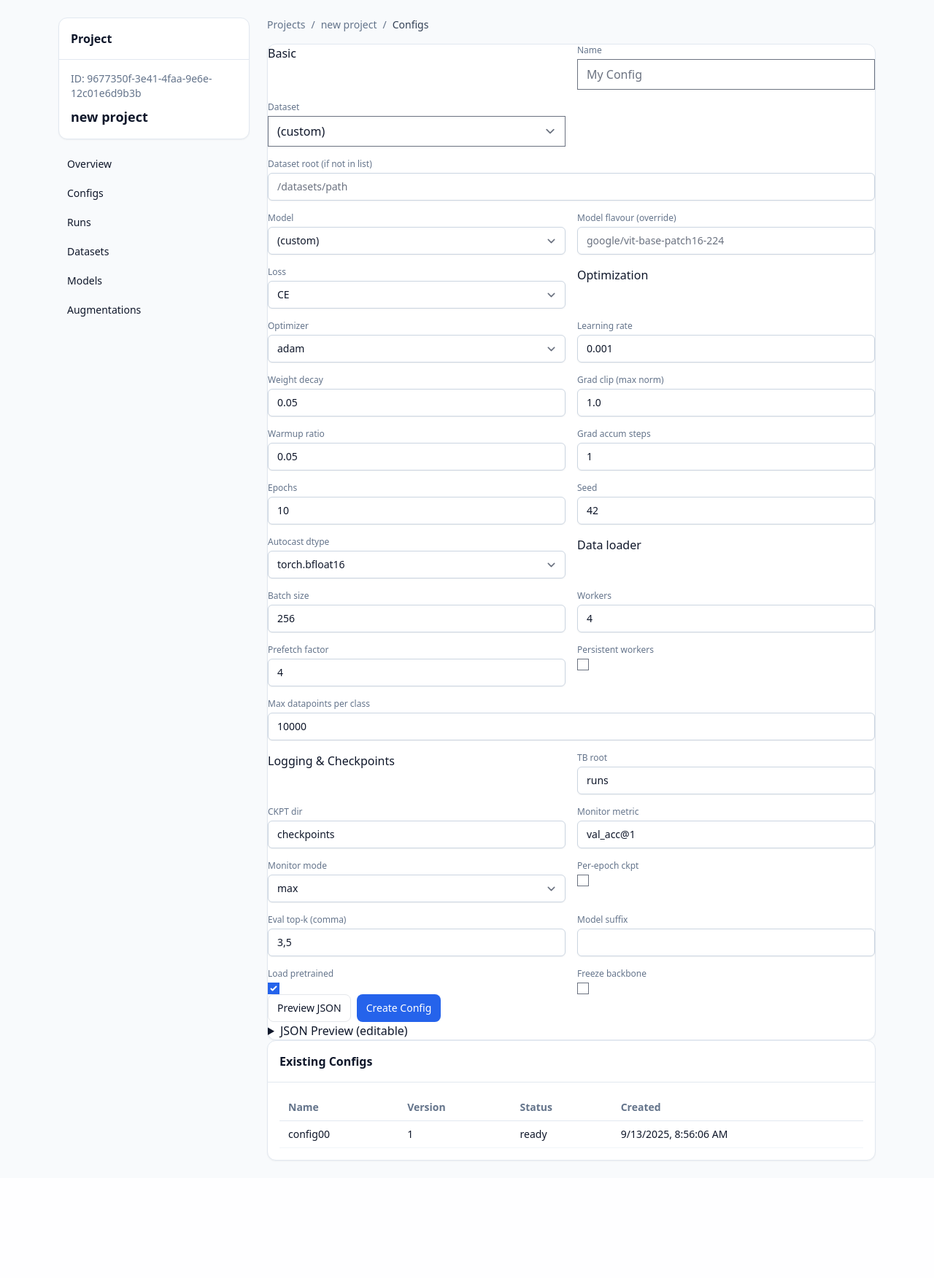
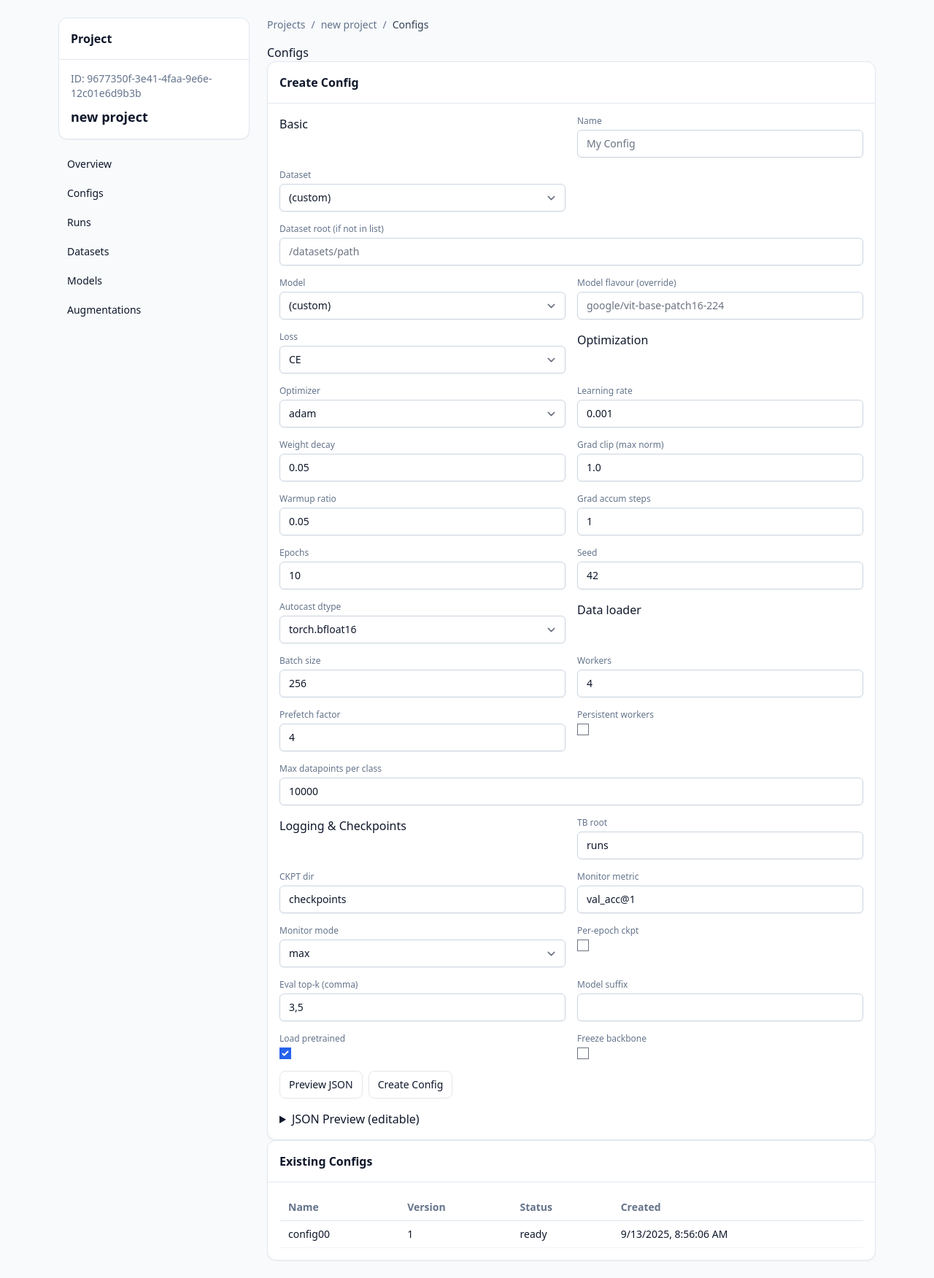
Before and after one commit to isztldav/aurora_boreale, a FastAPI app: page /web/projects/9677350f-3e41-4faa-9e6e-12c01e6d9b3b/configs in a window 1280 px wide. Shown: the part 63-1815 px from the top of the page at 73% size. Before the commit the page ends 1655 px from the top, so only its background shows below. Run offline with FastAPI, Linux system fonts and the light colour scheme; data comes from the database, SQL or seed files in the repository; data that the repository does not hold is empty; some libraries are stand-ins or nearby versions.

Commit message:
improved config layout

```diff
--- a/dashboard_api/templates/project_configs.html
+++ b/dashboard_api/templates/project_configs.html
@@ -3,22 +3,24 @@
 {% block title %}Configs · Unified Dashboard{% endblock %}
 {% block crumb %}Configs{% endblock %}
 {% block project_content %}
-  <div class="card">
+<section>
+  <h2 class="muted">Configs</h2>
+  {% call ui.card('Create Config') %}
     <form id="builder" class="grid grid-cols-1 gap-4 sm:grid-cols-2">
       <input type="hidden" name="project_id" value="{{ project_id }}" />
 
       <h3 class="grid-span">Basic</h3>
       <label class="field">
         <span>Name</span>
-        <input name="name" placeholder="My Config" required />
+        <input class="block w-full rounded-md border-slate-300 bg-white px-3 py-2 text-sm shadow-sm focus:border-blue-500 focus:ring-blue-500 dark:bg-slate-800 dark:border-slate-700" name="name" placeholder="My Config" required />
       </label>
       <label class="field">
         <span>Dataset</span>
-        <select id="dataset_select"></select>
+        <select id="dataset_select" class="block w-full rounded-md border-slate-300 bg-white px-3 py-2 text-sm shadow-sm focus:border-blue-500 focus:ring-blue-500 dark:bg-slate-800 dark:border-slate-700"></select>
       </label>
       <label class="field sm:col-span-2">
         <span>Dataset root (if not in list)</span>
-        <input name="root" placeholder="/datasets/path" class="block w-full rounded-md border-slate-300 bg-white px-3 py-2 text-sm shadow-sm focus:border-blue-500 focus:ring-blue-500 dark:bg-slate-800 dark:border-slate-700" />
+        <input class="block w-full rounded-md border-slate-300 bg-white px-3 py-2 text-sm shadow-sm focus:border-blue-500 focus:ring-blue-500 dark:bg-slate-800 dark:border-slate-700" name="root" placeholder="/datasets/path" />
       </label>
       <label class="field">
         <span>Model</span>
@@ -26,7 +28,7 @@
       </label>
       <label class="field">
         <span>Model flavour (override)</span>
-        <input name="model_flavour" placeholder="google/vit-base-patch16-224" class="block w-full rounded-md border-slate-300 bg-white px-3 py-2 text-sm shadow-sm focus:border-blue-500 focus:ring-blue-500 dark:bg-slate-800 dark:border-slate-700" />
+        <input class="block w-full rounded-md border-slate-300 bg-white px-3 py-2 text-sm shadow-sm focus:border-blue-500 focus:ring-blue-500 dark:bg-slate-800 dark:border-slate-700" name="model_flavour" placeholder="google/vit-base-patch16-224" />
       </label>
       <label class="field">
         <span>Loss</span>
@@ -45,31 +47,31 @@
       </label>
       <label class="field">
         <span>Learning rate</span>
-        <input name="lr" type="number" step="0.000001" value="0.001" class="block w-full rounded-md border-slate-300 bg-white px-3 py-2 text-sm shadow-sm focus:border-blue-500 focus:ring-blue-500 dark:bg-slate-800 dark:border-slate-700" />
+        <input class="block w-full rounded-md border-slate-300 bg-white px-3 py-2 text-sm shadow-sm focus:border-blue-500 focus:ring-blue-500 dark:bg-slate-800 dark:border-slate-700" name="lr" type="number" step="0.000001" value="0.001" />
       </label>
       <label class="field">
         <span>Weight decay</span>
-        <input name="weight_decay" type="number" step="0.0001" value="0.05" class="block w-full rounded-md border-slate-300 bg-white px-3 py-2 text-sm shadow-sm focus:border-blue-500 focus:ring-blue-500 dark:bg-slate-800 dark:border-slate-700" />
+        <input class="block w-full rounded-md border-slate-300 bg-white px-3 py-2 text-sm shadow-sm focus:border-blue-500 focus:ring-blue-500 dark:bg-slate-800 dark:border-slate-700" name="weight_decay" type="number" step="0.0001" value="0.05" />
       </label>
       <label class="field">
         <span>Grad clip (max norm)</span>
-        <input name="max_grad_norm" type="number" step="0.1" value="1.0" class="block w-full rounded-md border-slate-300 bg-white px-3 py-2 text-sm shadow-sm focus:border-blue-500 focus:ring-blue-500 dark:bg-slate-800 dark:border-slate-700" />
+        <input class="block w-full rounded-md border-slate-300 bg-white px-3 py-2 text-sm shadow-sm focus:border-blue-500 focus:ring-blue-500 dark:bg-slate-800 dark:border-slate-700" name="max_grad_norm" type="number" step="0.1" value="1.0" />
       </label>
       <label class="field">
         <span>Warmup ratio</span>
-        <input name="warmup_ratio" type="number" step="0.01" value="0.05" class="block w-full rounded-md border-slate-300 bg-white px-3 py-2 text-sm shadow-sm focus:border-blue-500 focus:ring-blue-500 dark:bg-slate-800 dark:border-slate-700" />
+        <input class="block w-full rounded-md border-slate-300 bg-white px-3 py-2 text-sm shadow-sm focus:border-blue-500 focus:ring-blue-500 dark:bg-slate-800 dark:border-slate-700" name="warmup_ratio" type="number" step="0.01" value="0.05" />
       </label>
       <label class="field">
         <span>Grad accum steps</span>
-        <input name="grad_accum_steps" type="number" step="1" value="1" class="block w-full rounded-md border-slate-300 bg-white px-3 py-2 text-sm shadow-sm focus:border-blue-500 focus:ring-blue-500 dark:bg-slate-800 dark:border-slate-700" />
+        <input class="block w-full rounded-md border-slate-300 bg-white px-3 py-2 text-sm shadow-sm focus:border-blue-500 focus:ring-blue-500 dark:bg-slate-800 dark:border-slate-700" name="grad_accum_steps" type="number" step="1" value="1" />
       </label>
       <label class="field">
         <span>Epochs</span>
-        <input name="epochs" type="number" step="1" value="10" class="block w-full rounded-md border-slate-300 bg-white px-3 py-2 text-sm shadow-sm focus:border-blue-500 focus:ring-blue-500 dark:bg-slate-800 dark:border-slate-700" />
+        <input class="block w-full rounded-md border-slate-300 bg-white px-3 py-2 text-sm shadow-sm focus:border-blue-500 focus:ring-blue-500 dark:bg-slate-800 dark:border-slate-700" name="epochs" type="number" step="1" value="10" />
       </label>
       <label class="field">
         <span>Seed</span>
-        <input name="seed" type="number" step="1" value="42" class="block w-full rounded-md border-slate-300 bg-white px-3 py-2 text-sm shadow-sm focus:border-blue-500 focus:ring-blue-500 dark:bg-slate-800 dark:border-slate-700" />
+        <input class="block w-full rounded-md border-slate-300 bg-white px-3 py-2 text-sm shadow-sm focus:border-blue-500 focus:ring-blue-500 dark:bg-slate-800 dark:border-slate-700" name="seed" type="number" step="1" value="42" />
       </label>
       <label class="field">
         <span>Autocast dtype</span>
@@ -83,15 +85,15 @@
       <h3 class="grid-span">Data loader</h3>
       <label class="field">
         <span>Batch size</span>
-        <input name="batch_size" type="number" step="1" value="256" class="block w-full rounded-md border-slate-300 bg-white px-3 py-2 text-sm shadow-sm focus:border-blue-500 focus:ring-blue-500 dark:bg-slate-800 dark:border-slate-700" />
+        <input class="block w-full rounded-md border-slate-300 bg-white px-3 py-2 text-sm shadow-sm focus:border-blue-500 focus:ring-blue-500 dark:bg-slate-800 dark:border-slate-700" name="batch_size" type="number" step="1" value="256" />
       </label>
       <label class="field">
         <span>Workers</span>
-        <input name="num_workers" type="number" step="1" value="4" class="block w-full rounded-md border-slate-300 bg-white px-3 py-2 text-sm shadow-sm focus:border-blue-500 focus:ring-blue-500 dark:bg-slate-800 dark:border-slate-700" />
+        <input class="block w-full rounded-md border-slate-300 bg-white px-3 py-2 text-sm shadow-sm focus:border-blue-500 focus:ring-blue-500 dark:bg-slate-800 dark:border-slate-700" name="num_workers" type="number" step="1" value="4" />
       </label>
       <label class="field">
         <span>Prefetch factor</span>
-        <input name="prefetch_factor" type="number" step="1" value="4" class="block w-full rounded-md border-slate-300 bg-white px-3 py-2 text-sm shadow-sm focus:border-blue-500 focus:ring-blue-500 dark:bg-slate-800 dark:border-slate-700" />
+        <input class="block w-full rounded-md border-slate-300 bg-white px-3 py-2 text-sm shadow-sm focus:border-blue-500 focus:ring-blue-500 dark:bg-slate-800 dark:border-slate-700" name="prefetch_factor" type="number" step="1" value="4" />
       </label>
       <label class="field">
         <span>Persistent workers</span>
@@ -99,21 +101,21 @@
       </label>
       <label class="field sm:col-span-2">
         <span>Max datapoints per class</span>
-        <input name="max_datapoints_per_class" type="number" step="1" value="10000" class="block w-full rounded-md border-slate-300 bg-white px-3 py-2 text-sm shadow-sm focus:border-blue-500 focus:ring-blue-500 dark:bg-slate-800 dark:border-slate-700" />
+        <input class="block w-full rounded-md border-slate-300 bg-white px-3 py-2 text-sm shadow-sm focus:border-blue-500 focus:ring-blue-500 dark:bg-slate-800 dark:border-slate-700" name="max_datapoints_per_class" type="number" step="1" value="10000" />
       </label>
 
       <h3 class="grid-span">Logging & Checkpoints</h3>
       <label class="field">
         <span>TB root</span>
-        <input name="tb_root" value="runs" class="block w-full rounded-md border-slate-300 bg-white px-3 py-2 text-sm shadow-sm focus:border-blue-500 focus:ring-blue-500 dark:bg-slate-800 dark:border-slate-700" />
+        <input class="block w-full rounded-md border-slate-300 bg-white px-3 py-2 text-sm shadow-sm focus:border-blue-500 focus:ring-blue-500 dark:bg-slate-800 dark:border-slate-700" name="tb_root" value="runs" />
       </label>
       <label class="field">
         <span>CKPT dir</span>
-        <input name="ckpt_dir" value="checkpoints" class="block w-full rounded-md border-slate-300 bg-white px-3 py-2 text-sm shadow-sm focus:border-blue-500 focus:ring-blue-500 dark:bg-slate-800 dark:border-slate-700" />
+        <input class="block w-full rounded-md border-slate-300 bg-white px-3 py-2 text-sm shadow-sm focus:border-blue-500 focus:ring-blue-500 dark:bg-slate-800 dark:border-slate-700" name="ckpt_dir" value="checkpoints" />
       </label>
       <label class="field">
         <span>Monitor metric</span>
-        <input name="monitor_metric" value="val_acc@1" class="block w-full rounded-md border-slate-300 bg-white px-3 py-2 text-sm shadow-sm focus:border-blue-500 focus:ring-blue-500 dark:bg-slate-800 dark:border-slate-700" />
+        <input class="block w-full rounded-md border-slate-300 bg-white px-3 py-2 text-sm shadow-sm focus:border-blue-500 focus:ring-blue-500 dark:bg-slate-800 dark:border-slate-700" name="monitor_metric" value="val_acc@1" />
       </label>
       <label class="field">
         <span>Monitor mode</span>
@@ -128,11 +130,11 @@
       </label>
       <label class="field">
         <span>Eval top-k (comma)</span>
-        <input name="eval_topk" value="3,5" class="block w-full rounded-md border-slate-300 bg-white px-3 py-2 text-sm shadow-sm focus:border-blue-500 focus:ring-blue-500 dark:bg-slate-800 dark:border-slate-700" />
+        <input class="block w-full rounded-md border-slate-300 bg-white px-3 py-2 text-sm shadow-sm focus:border-blue-500 focus:ring-blue-500 dark:bg-slate-800 dark:border-slate-700" name="eval_topk" value="3,5" />
       </label>
       <label class="field">
         <span>Model suffix</span>
-        <input name="model_suffix" value="" class="block w-full rounded-md border-slate-300 bg-white px-3 py-2 text-sm shadow-sm focus:border-blue-500 focus:ring-blue-500 dark:bg-slate-800 dark:border-slate-700" />
+        <input class="block w-full rounded-md border-slate-300 bg-white px-3 py-2 text-sm shadow-sm focus:border-blue-500 focus:ring-blue-500 dark:bg-slate-800 dark:border-slate-700" name="model_suffix" value="" />
       </label>
       <label class="field">
         <span>Load pretrained</span>
@@ -142,20 +144,23 @@
         <span>Freeze backbone</span>
         <input name="freeze_backbone" type="checkbox" />
       </label>
+
+      <div class="sm:col-span-2 flex gap-2">
+        <button type="button" class="btn" id="preview_btn">Preview JSON</button>
+        <button type="submit" class="btn primary" id="create_btn">Create Config</button>
+      </div>
+
+      <details class="sm:col-span-2">
+        <summary>JSON Preview (editable)</summary>
+        <textarea id="json_preview" rows="12" class="mt-2 w-full rounded-lg border px-3 py-2"></textarea>
+      </details>
     </form>
-    <div class="sm:col-span-2 flex gap-2">
-      <button class="btn" id="preview_btn">Preview JSON</button>
-      <button class="btn btn-primary" id="create_btn">Create Config</button>
-    </div>
-    <details class="sm:col-span-2">
-      <summary>JSON Preview (editable)</summary>
-      <textarea id="json_preview" rows="12" class="mt-2 w-full rounded-lg border px-3 py-2"></textarea>
-    </details>
-  </div>
+  {% endcall %}
 
   {% call ui.card('Existing Configs') %}
     <table class="table" id="cfgTable"><thead><tr><th>Name</th><th>Version</th><th>Status</th><th>Created</th></tr></thead><tbody></tbody></table>
   {% endcall %}
+</section>
 {% endblock %}
 
 {% block scripts %}
```
Also changed, not shown: dashboard_api/templates/partials/augmentations_table.html (added, +16 -0 lines), dashboard_api/templates/partials/configs_table.html (added, +15 -0 lines), dashboard_api/templates/partials/datasets_table.html (added, +14 -0 lines), dashboard_api/templates/partials/models_table.html (added, +15 -0 lines), dashboard_api/templates/partials/runs_table.html (added, +15 -0 lines).
